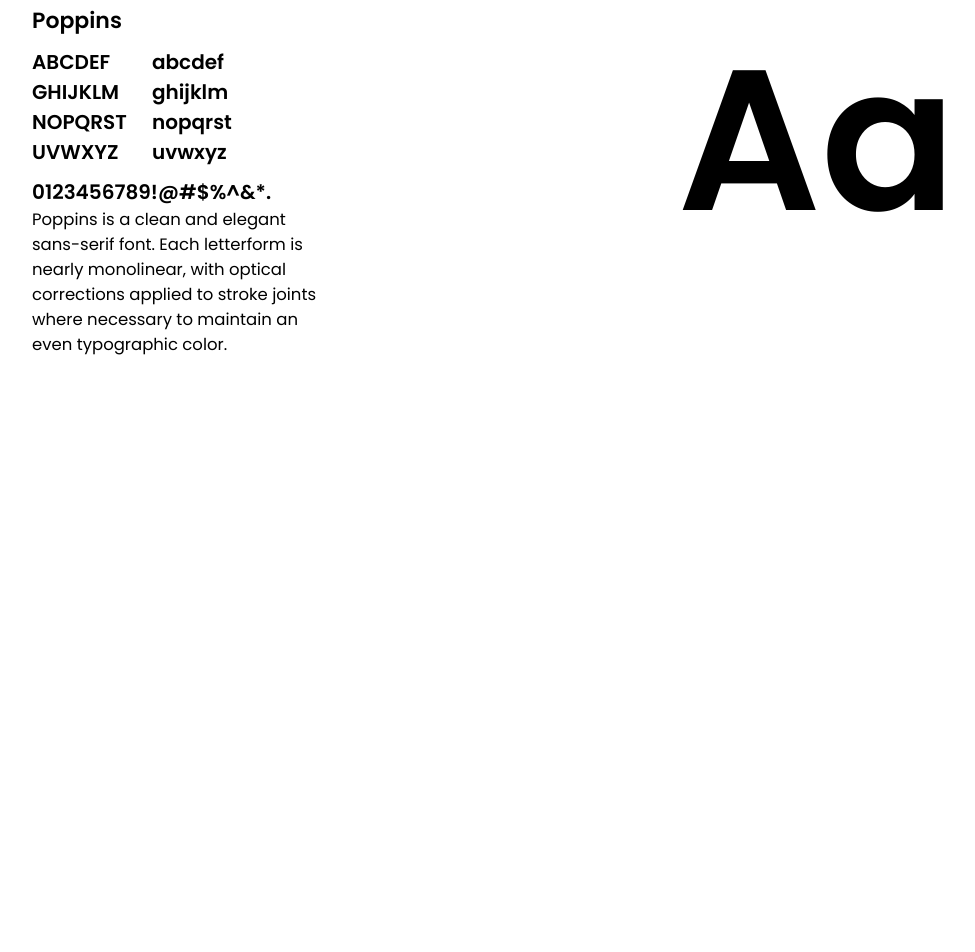
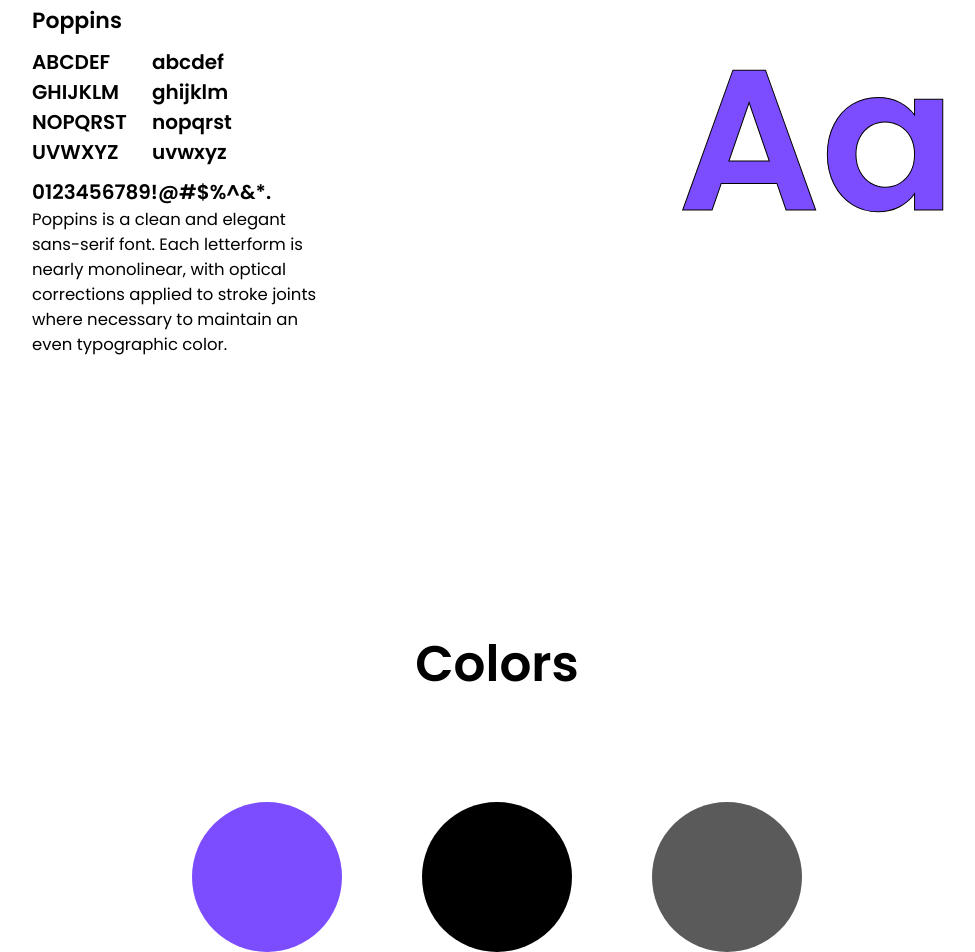
Before and after one commit to adarshajit/Portfolio-web-app, a React (Create React App) app: page /about in a window 1280 px wide. Shown: the part 2440-3392 px from the top of the page, without its empty margins (143-1118 px from the left). Before the commit the page ends 3067 px from the top, so only its background shows below. Built offline with nearby package versions, Linux system fonts and the light colour scheme.

Commit message:
added color section 🌈

```diff
--- a/src/Pages/AboutPage/About.js
+++ b/src/Pages/AboutPage/About.js
@@ -23,12 +23,15 @@
   Lower,
   Nums,
   TypeFace,
+  ColorWrapper,
+  Color,
 } from "./AboutElements";
 import MacIcon from "../../Assets/mac.svg";
 import Profile from "../../Assets/profile.jpg";
 import Logo from "../../Assets/logo.png";
 
 export const About = () => {
+  const colorsList = ["#7c4dff", "#000", "#5a5a5a"];
   return (
     <>
       <AboutContainer>
@@ -101,6 +104,15 @@
           </FontWrapper>
           <TypeFace>Aa</TypeFace>
         </AboutSection>
+
+        <AboutText>
+          <SubHeading>Colors</SubHeading>
+          <ColorWrapper>
+            <Color style={{ backgroundColor: colorsList[0] }}></Color>
+            <Color style={{ backgroundColor: colorsList[1] }}></Color>
+            <Color style={{ backgroundColor: colorsList[2] }}></Color>
+          </ColorWrapper>
+        </AboutText>
       </AboutContainer>
     </>
   );
--- a/src/Pages/AboutPage/AboutElements.js
+++ b/src/Pages/AboutPage/AboutElements.js
@@ -103,6 +103,8 @@
 `;
 
 export const SubHeading = styled.p`
+  display: grid;
+  place-items: center;
   font-weight: 600;
   font-size: 50px;
 `;
@@ -186,4 +188,34 @@
 export const TypeFace = styled.p`
   font-weight: 600;
   font-size: 200px;
+  color: #7c4dff;
+  -webkit-text-stroke-width: 1px;
+  -webkit-text-stroke-color: #000;
+
+  &:hover {
+    color: #000;
+    -webkit-text-stroke-width: 1px;
+    -webkit-text-stroke-color: #7c4dff;
+    transition: all 0.3s ease-in-out;
+    cursor: ne-resize;
+  }
 `;
+
+export const ColorWrapper = styled.div`
+  display: grid;
+  grid-template-columns: 1fr 1fr 1fr;
+  grid-gap: 80px;
+  place-items: center;
+
+  @media screen and (max-width: 768px) {
+    grid-template-columns: 1fr;
+    grid-gap: 0px;
+  }
+`;
+
+export const Color = styled.div`
+  width: 150px;
+  height: 150px;
+  border-radius: 50%;
+  margin: 100px 0 0 0;
+`;
```
